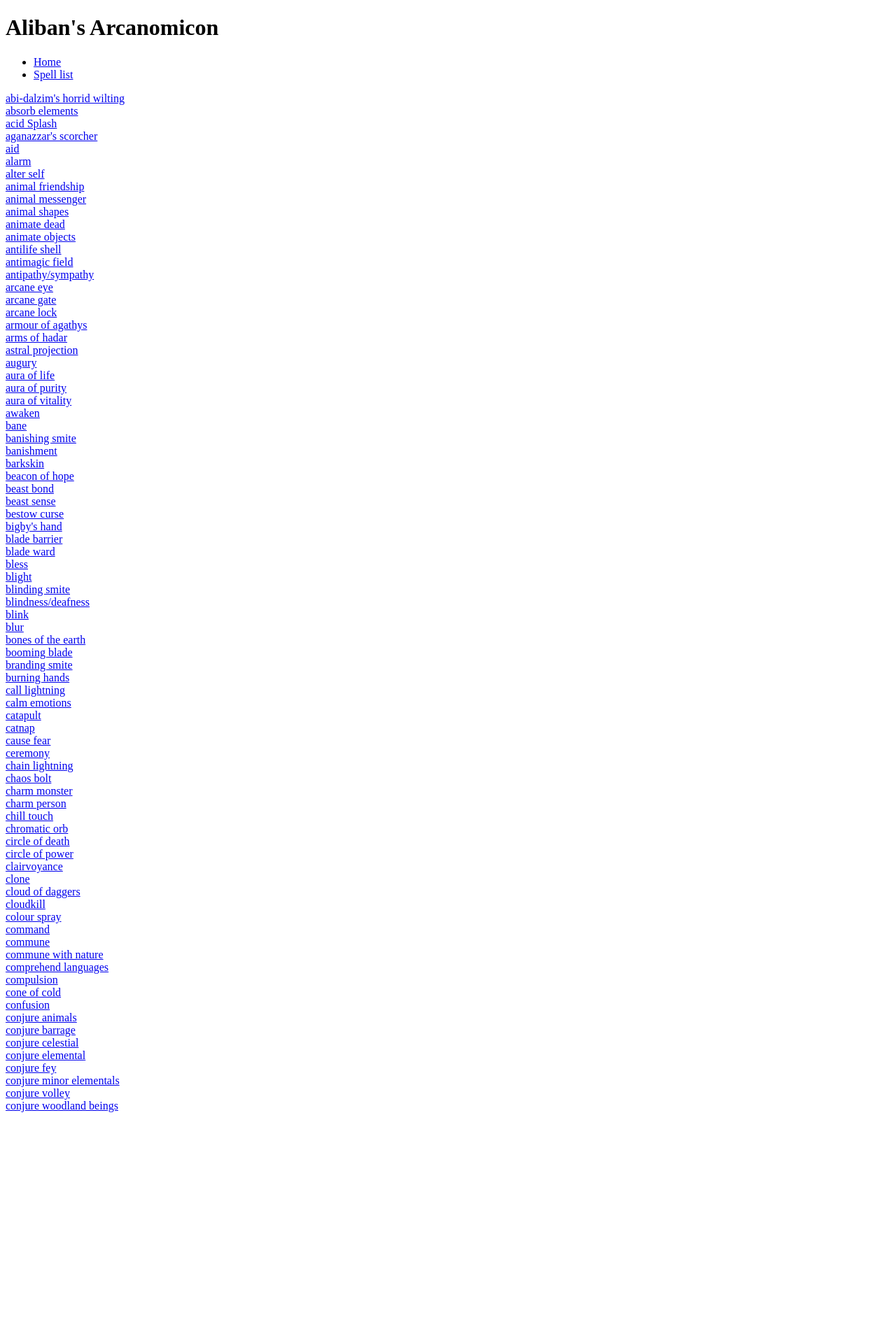
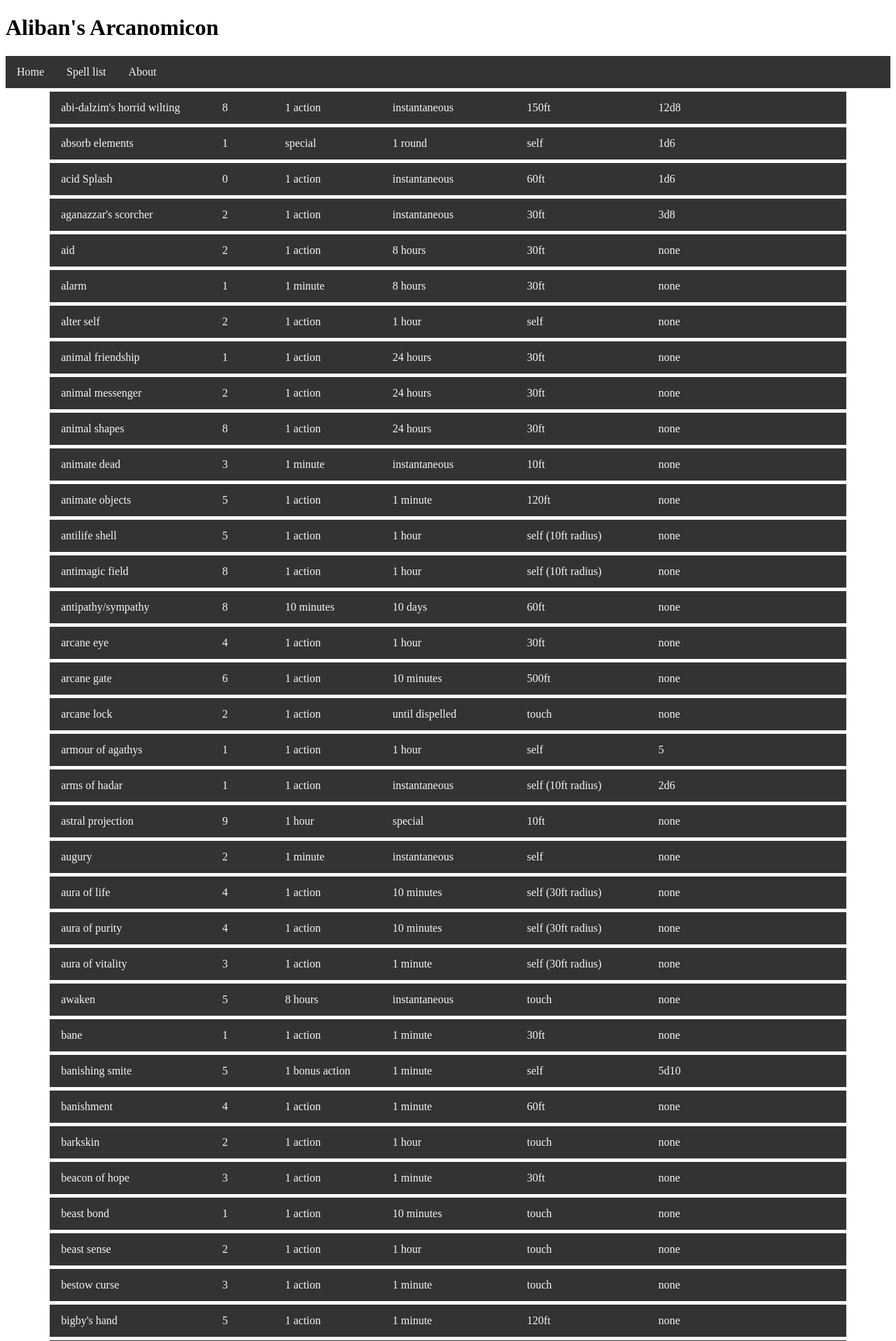
Before and after one commit to MasterfulDingo/spells, a Flask app: page /all_spells in a window 1280 px wide. Shown: the top 1917 px of the page at 70% size. Before the commit the page ends 1590 px from the top, so only its background shows below. Run offline with Flask 2, Linux system fonts and the light colour scheme; data comes from the database, SQL or seed files in the repository.

Commit message:
basic CSS for navbar ditto for all spells list (took ages to align inline) about page

```diff
--- a/script.py
+++ b/script.py
@@ -4,33 +4,20 @@ app = Flask(__name__)
 
 entfields = ['id','name','description','level','components','concentration','ritual','damage','range','duration','casting time','school']
 
-posts = [ #context for making context
-    {
-        'author' : 'lachlan row',
-        'title' : 'first post',
-        'content' : 'first post content',
-        'date_posted' : 'february 10 2020'
-    },
-    {
-        'author' : 'john doe',
-        'title' : 'second post',
-        'concent' : 'second post concent',
-        'date posted' : 'april 1 2020'
-    }
-]
 
 @app.route("/")
 @app.route("/home")
 def hello():
-    return render_template('home.html', posts=posts)
+    return render_template('home.html')
 
 @app.route('/all_spells')
 def all_spells():
 
     conn = sqlite3.connect('spells.db')
     cur = conn.cursor()
-    cur.execute('SELECT id, name FROM spell')
+    cur.execute('SELECT spell.id, spell.name, spell.level, castingtime.name, duration.name, range.name, spell.damage FROM spell INNER JOIN range ON range.id = spell.range INNER JOIN castingtime ON castingtime.id = spell.castingtime INNER JOIN duration ON duration.id = spell.duration')
     results = cur.fetchall()
+    conn.close()
 
     return render_template('all_spells.html', spells=results)
 
@@ -43,9 +30,13 @@ def spell(id):
 
     spell = list(result[0])
     spell[2] = spell[2].split('\n')
+    conn.close()
 
     return render_template('spell.html', spell=spell)
 
+@app.route('/about')
+def about():
+    return render_template('about.html')
 
 if __name__ == "__main__":
     app.run(debug=True)
--- a/static/css/main.css
+++ b/static/css/main.css
@@ -0,0 +1,126 @@
+.navbar{
+    margin: 0;
+    padding: 0;
+    overflow: hidden;
+    background-color: #333333;
+    position: sticky;
+    top: 0;
+    width: 100%;
+}
+.navbar a{
+    padding: 14px 16px;
+    text-align: center;
+    text-decoration: none;
+    float: left;
+}
+.navbar a:hover{
+    background-color: #B90504;
+}
+.active{
+    background-color: #990100;
+}
+
+.spelllink{
+    margin: 5px;
+
+    overflow: hidden;
+    background-color: #333333;
+    align-self: center;
+    width: 90%;
+    display: block;
+    margin-left: 5%;
+}
+
+.spelllink a{
+    padding: 14px 16px;
+    text-align: left;
+    text-decoration: none;
+    float: left;
+    width: 100%;
+}
+
+.spelllink a:hover{
+    background-color: #B90504;
+}
+
+.asname{
+    position: absolute;
+    width: 17%;
+}
+.aslevel{
+    position: absolute;
+    margin-left: 18%;
+    text-align: center;
+}
+.ascastime{
+    position: absolute;
+    margin-left: 25%;
+    text-align: center;
+}
+.asdurat{
+    position: absolute;
+    margin-left: 37%;
+    text-align: center;
+
+}
+.asrange{
+    position: absolute;
+    margin-left: 52%;
+    text-align: center;
+
+}
+.asdmg{
+    margin-left: 75%;
+    text-align: center;
+
+}
+
+
+
+/*
+.item-a{
+    grid-area: name;
+}
+.item-b{
+    grid-area: level;
+}
+.item-c{
+    grid-area: range;
+}
+.item-d{
+    grid-area: damage;
+}
+.item-e{
+    grid-area: concentration;
+}
+.item-f{
+    grid-area: null;
+    background-color: darkorange;
+}
+.spelllink{
+    display: grid;
+
+    overflow: hidden;
+    background-color: #333333;
+    align-self: center;
+    grid-template-columns: 20% 20px 40px 40px auto;
+    grid-template-rows: 30px, 5px;
+    grid-template-areas:
+    "name level range damage concentration"
+    "null null null null null";
+}
+*/
+
+
+a:link{
+    color:#F6F6F6;
+}
+a:visited{
+    color:#F6F6F6;
+}
+a:hover{
+    color: #F6F6F6;
+}
+a:active{
+    color: #F6F6F6;
+}
--- /dev/null
+++ b/templates/about.html
@@ -0,0 +1,5 @@
+{% extends "layout.html" %}
+
+{% block content %}
+    huh
+{% endblock content %}
--- a/templates/all_spells.html
+++ b/templates/all_spells.html
@@ -3,8 +3,17 @@
 {% block content %}
 
     {% for spell in spells %}
-        <a href="spell/{{ spell[0] }}">{{ spell[1] }}</a>
-        <br>
+        <div class="spelllink">
+            <a href="spell/{{ spell[0] }}">
+                <span class= "asname">{{ spell[1] }}</span>
+                <span class= "aslevel">{{ spell[2] }}</span>
+                <span class= "ascastime">{{ spell[3] }}</span>
+                <span class= "asdurat">{{ spell[4] }}</span>
+                <span class= "asrange">{{ spell[5] }}</span>
+                <span class= "asdmg">{{ spell[6] }}</span>
+            </a>
+        </div>
     {% endfor %}
 
+
 {% endblock content %}
--- a/templates/layout.html
+++ b/templates/layout.html
@@ -10,7 +10,7 @@
 <body>
     <header>{% include 'header.html' %}</header>
     <nav>{% include 'nav.html' %}</nav>
-    <man>{% block content %} {% endblock %}</man>
+    <main>{% block content %} {% endblock %}</main>
     <footer>{% include 'footer.html' %}</footer>
 </body>
 </html>
--- a/templates/nav.html
+++ b/templates/nav.html
@@ -1,4 +1,5 @@
-<ul>
-    <li><a href="/">Home</a></li>
-    <li><a href="/all_spells">Spell list</a></li>
-</ul>
+<div class="navbar">
+    <a href="/">Home</a>
+    <a href="/all_spells">Spell list</a>
+    <a href="/about">About</a>
+</div>
```
